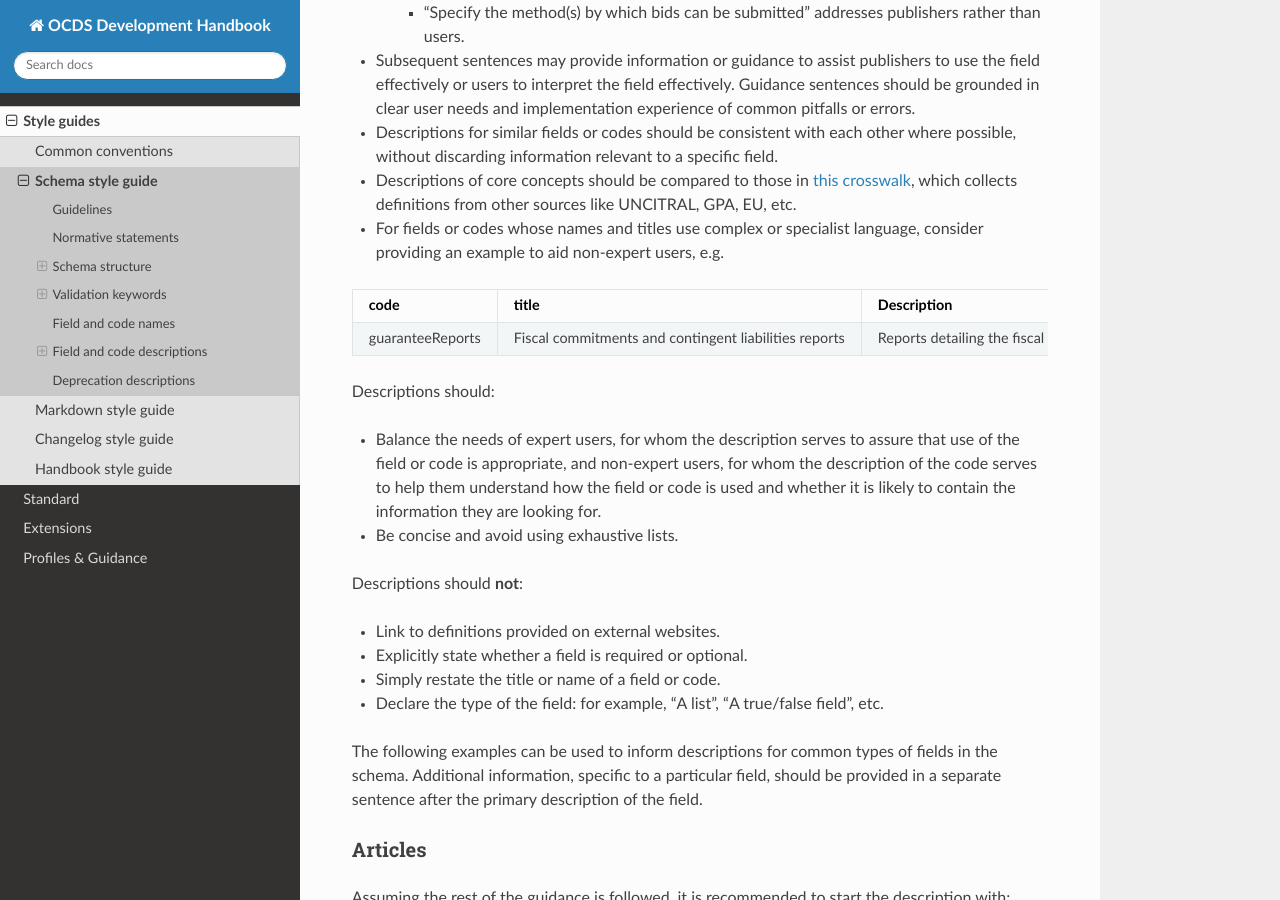
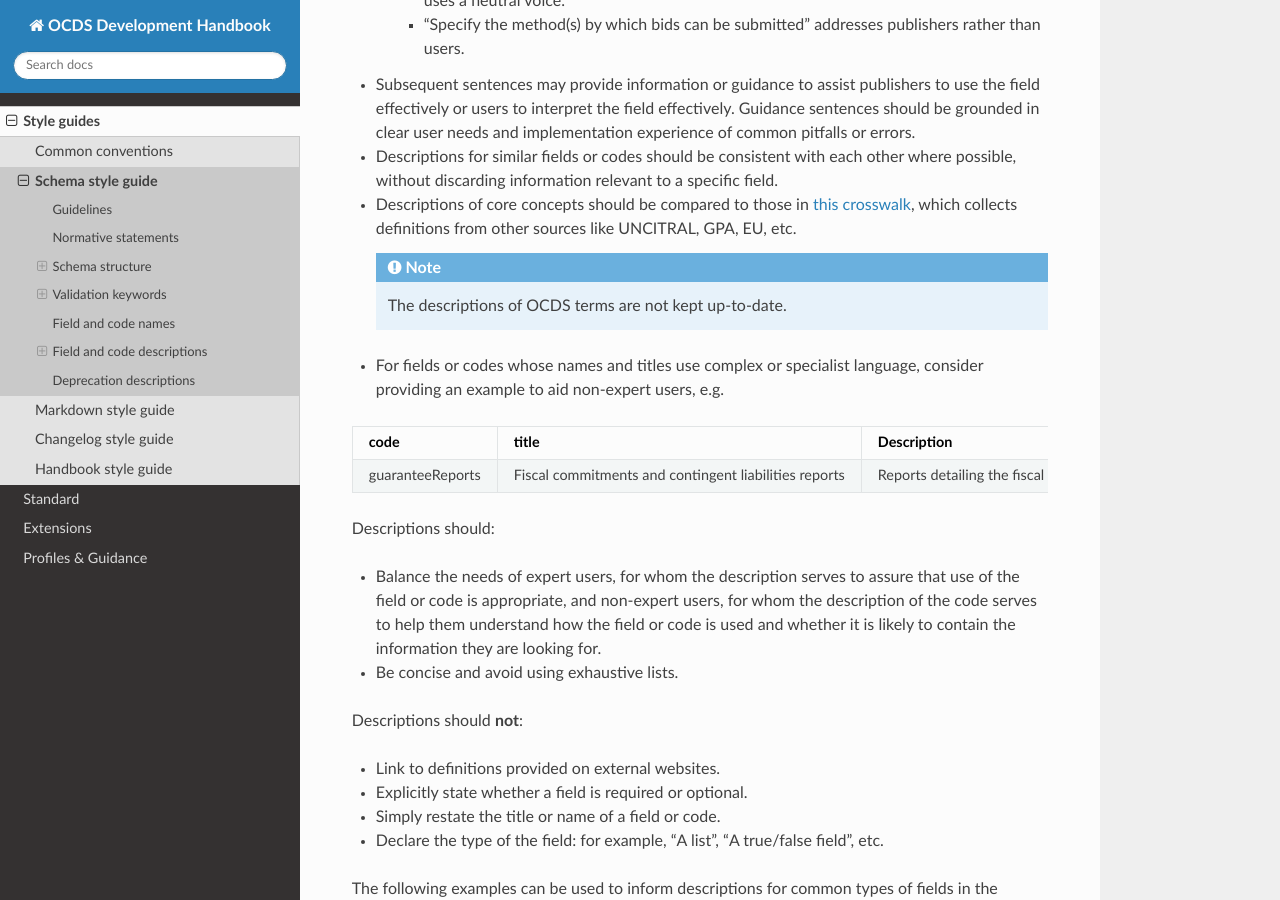
Before and after one commit to open-contracting/standard-development-handbook, a Sphinx documentation site: the page built from docs/meta/schema_style_guide.rst, in a window 1280 px wide and 900 px high, scrolled down 5315 px. Built offline with Sphinx 7.4.7 and the Read the Docs theme 2.0.0, drawn with Linux system fonts in a browser that asks for light colours.

Commit message:
meta/schema_style_guide: Add note about OCDS terms in crosswalk

```diff
--- a/docs/meta/schema_style_guide.rst
+++ b/docs/meta/schema_style_guide.rst
@@ -187,6 +187,11 @@ Field and code descriptions
 -  Subsequent sentences may provide information or guidance to assist publishers to use the field effectively or users to interpret the field effectively. Guidance sentences should be grounded in clear user needs and implementation experience of common pitfalls or errors.
 -  Descriptions for similar fields or codes should be consistent with each other where possible, without discarding information relevant to a specific field.
 -  Descriptions of core concepts should be compared to those in `this crosswalk <https://docs.google.com/spreadsheets/d/1Nh_HjyYuNk8wuu_Tb0kcPDyV6j8pAMgXqJ3MgwpXZjQ/edit?skip_itp2_check=true#gid=0>`__, which collects definitions from other sources like UNCITRAL, GPA, EU, etc.
+
+   .. note::
+
+      The descriptions of OCDS terms are not kept up-to-date.
+
 -  For fields or codes whose names and titles use complex or specialist language, consider providing an example to aid non-expert users, e.g.
 
 ================= ===================================================== ===========
```
